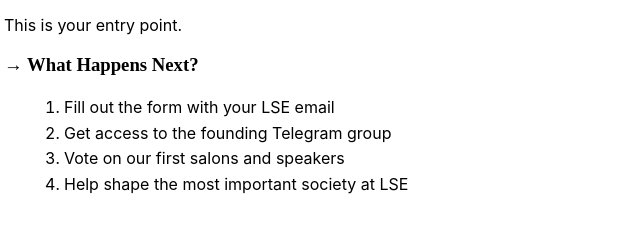
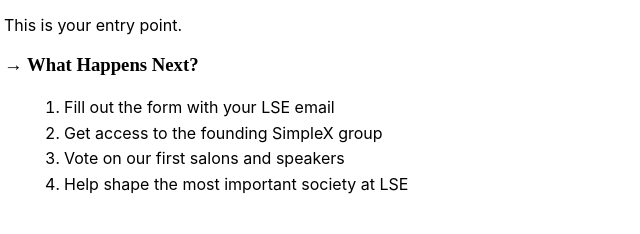
Before and after one commit to LSESUBitcoin/BitcoinSociety, a plain HTML site: page index.html in a window 1280 px wide. Shown: the part 2440-2674 px from the top of the page, 236-876 px from the left. Drawn offline with Linux system fonts and the light colour scheme; no server answers.

Commit message:
Update index.html

```diff
--- a/index.html
+++ b/index.html
@@ -261,7 +261,7 @@
         <h3>→ What Happens Next?</h3>
         <ol>
           <li>Fill out the form with your LSE email</li>
-          <li>Get access to the founding Telegram group</li>
+          <li>Get access to the founding SimpleX group</li>
           <li>Vote on our first salons and speakers</li>
           <li>Help shape the most important society at LSE</li>
         </ol>
```
